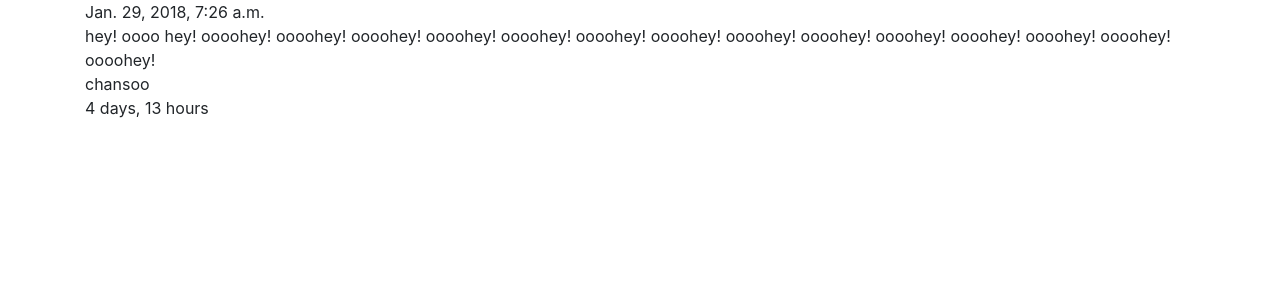
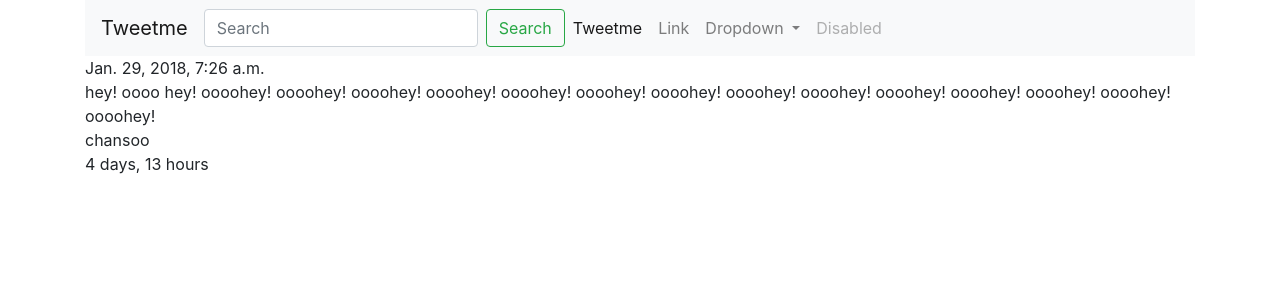
Before and after one commit to parkchansoo/tutorial_tweetme, a Django app: page /tweets/1/ in a window 1280 px wide. Shown: the top 300 px of the page. Run offline with Django 3.2, Linux system fonts and the light colour scheme; data comes from the database, SQL or seed files in the repository; both versions use the stored data as it was after the commit; some libraries are stand-ins or nearby versions.

Commit message:
Bootstrap navbar & Tweet Homepage build & crispy forms

```diff
--- a/src/templates/base.html
+++ b/src/templates/base.html
@@ -15,6 +15,7 @@
 
     <body>
         <div class="container">
+            {% include "navbar.html" %}
             {% block content %}
             {% endblock %}
         </div>
--- /dev/null
+++ b/src/templates/navbar.html
@@ -0,0 +1,33 @@
+<nav class="navbar navbar-expand-lg navbar-light bg-light">
+  <a class="navbar-brand" href="{% url 'home' %}">Tweetme</a>
+  <button class="navbar-toggler" type="button" data-toggle="collapse" data-target="#navbarSupportedContent" aria-controls="navbarSupportedContent" aria-expanded="false" aria-label="Toggle navigation">
+    <span class="navbar-toggler-icon"></span>
+  </button>
+  {% include "tweets/search_form.html" %}
+  <div class="collapse navbar-collapse" id="navbarSupportedContent">
+    <ul class="navbar-nav mr-auto">
+      <li class="nav-item active">
+        <a class="nav-link" href="{% url 'home' %}">Tweetme <span class="sr-only">(current)</span></a>
+      </li>
+      <li class="nav-item">
+        <a class="nav-link" href="#">Link</a>
+      </li>
+      <li class="nav-item dropdown">
+        <a class="nav-link dropdown-toggle" href="#" id="navbarDropdown" role="button" data-toggle="dropdown" aria-haspopup="true" aria-expanded="false">
+          Dropdown
+        </a>
+        <div class="dropdown-menu" aria-labelledby="navbarDropdown">
+          <a class="dropdown-item" href="#">Action</a>
+          <a class="dropdown-item" href="#">Another action</a>
+          <div class="dropdown-divider"></div>
+          <a class="dropdown-item" href="#">Something else here</a>
+        </div>
+      </li>
+      <li class="nav-item">
+        <a class="nav-link disabled" href="#">Disabled</a>
+      </li>
+    </ul>
+    <form class="form-inline my-2 my-lg-0">
+    </form>
+  </div>
+</nav>
--- a/src/tweetme/settings/base.py
+++ b/src/tweetme/settings/base.py
@@ -37,6 +37,10 @@ INSTALLED_APPS = [
     'django.contrib.sessions',
     'django.contrib.messages',
     'django.contrib.staticfiles',
+
+    'crispy_forms',
+
+    'tweets',
 ]
 
 MIDDLEWARE = [
--- a/src/tweetme/settings/local.py
+++ b/src/tweetme/settings/local.py
@@ -37,6 +37,8 @@ INSTALLED_APPS = [
     'django.contrib.sessions',
     'django.contrib.messages',
     'django.contrib.staticfiles',
+
+    'crispy_forms',
 
     'tweets',
 ]
@@ -129,3 +131,5 @@ STATICFILES_DIRS = [
 
 # will be served
 STATIC_ROOT = os.path.join(os.path.dirname(BASE_DIR), "static-serve")      #CDN
+
+CRISPY_TEMPLATE_PACK = 'bootstrap3'
--- a/src/tweetme/settings/production.py
+++ b/src/tweetme/settings/production.py
@@ -37,6 +37,10 @@ INSTALLED_APPS = [
     'django.contrib.sessions',
     'django.contrib.messages',
     'django.contrib.staticfiles',
+
+    'crispy_forms',
+
+    'tweets',
 ]
 
 MIDDLEWARE = [
--- a/src/tweetme/urls.py
+++ b/src/tweetme/urls.py
@@ -19,12 +19,13 @@ from django.conf import settings
 from django.conf.urls.static import static
 
 from .views import home
+from tweets.views import TweetListView
 from django.conf.urls import include
 
 
 urlpatterns = [
     url(r'^admin/', admin.site.urls),
-    url(r'^$', home, name='home'),
+    url(r'^$', TweetListView.as_view(), name='home'),
     url(r'^tweets/', include('tweets.urls', namespace='tweets')),
 ]
 
--- a/src/tweets/forms.py
+++ b/src/tweets/forms.py
@@ -3,6 +3,11 @@ from .models import Tweet
 
 
 class TweetModelForm(forms.ModelForm):
+    # title = forms.CharField(required=False)
+    # content = forms.CharField(label='',
+    #                           widget=forms.Textarea(
+    #                               attrs={'placeholder': "Your message", "class": "form-control"})
+    #                           ),
     class Meta:
         model = Tweet
         fields = [
--- a/src/tweets/templates/tweets/search_form.html
+++ b/src/tweets/templates/tweets/search_form.html
@@ -1,9 +1,6 @@
-<form method="GET" action="{% url 'tweets:list' %}" class="form-inline">
-    <div class="form-group mb-2">
-        <label for="staticEmail2" class="sr-only">search bar</label>
-        <input type="text" placeholder="Search" value="{{ request.GET.q }}" class="form-control" name="q" aria-describedby="emailHelp" />
-    </div>
+<form method="GET" action="{% url 'tweets:list' %}" class="form-inline my-2 my-lg-0">
+    <input type="text" placeholder="Search" value="{{ request.GET.q }}" class="form-control mr-sm-2" name="q" aria-describedby="emailHelp" />
     <div class="form-check">
     </div>
-    <input type="submit" class="btn btn-primary mb-2" value="Search" />
+    <input type="submit" class="btn btn-outline-success my-2 my-sm-0" value="Search" />
 </form>
--- a/src/tweets/urls.py
+++ b/src/tweets/urls.py
@@ -1,9 +1,11 @@
 from django.conf.urls import url
 from .views import TweetDetailView, TweetListView, TweetCreateView, TweetUpdateView, TweetDeleteView
-
+from django.views.generic.base import RedirectView
 
 urlpatterns = [
-    url(r'^$', TweetListView.as_view(), name='list'),
+
+    url(r'^$', RedirectView.as_view(url='/'), name='list'),
+    url(r'^search/$', TweetListView.as_view(), name='search'),
     url(r'^create/$', TweetCreateView.as_view(), name='create'),
     url(r'^(?P<pk>\d+)/$', TweetDetailView.as_view(), name='detail'),
     url(r'^(?P<pk>\d+)/update/$', TweetUpdateView.as_view(), name='update'),
--- a/src/tweets/views.py
+++ b/src/tweets/views.py
@@ -1,13 +1,13 @@
 from django import forms
 from django.forms.utils import ErrorList
-from django.urls import reverse
+from django.urls import reverse, reverse_lazy
 
 from django.shortcuts import render, get_object_or_404
 from django.contrib.auth.mixins import LoginRequiredMixin
 from django.views.generic import CreateView, DeleteView, DetailView, ListView, UpdateView
 from .models import Tweet
 
-from  .forms import TweetModelForm
+from .forms import TweetModelForm
 from .mixins import FormUserNeededMixin, UserOwnerMixin
 
 from django.db.models import Q
@@ -60,9 +60,10 @@ class TweetListView(ListView):
             )
         return qs
 
-
     def get_context_data(self, *args, **kwargs):
         context = super(TweetListView, self).get_context_data(*args, **kwargs)
         # context["another_list"] = Tweet.objects.all()
         # print(context)
+        context['create_form'] = TweetModelForm()
+        context['create_url'] = reverse_lazy("tweets:create")
         return context
```
Also changed, not shown: src/tweets/templates/tweets/form.html (+5 -3 lines), src/tweets/templates/tweets/tweet_list.html (+6 -3 lines), src/db.sqlite3.
